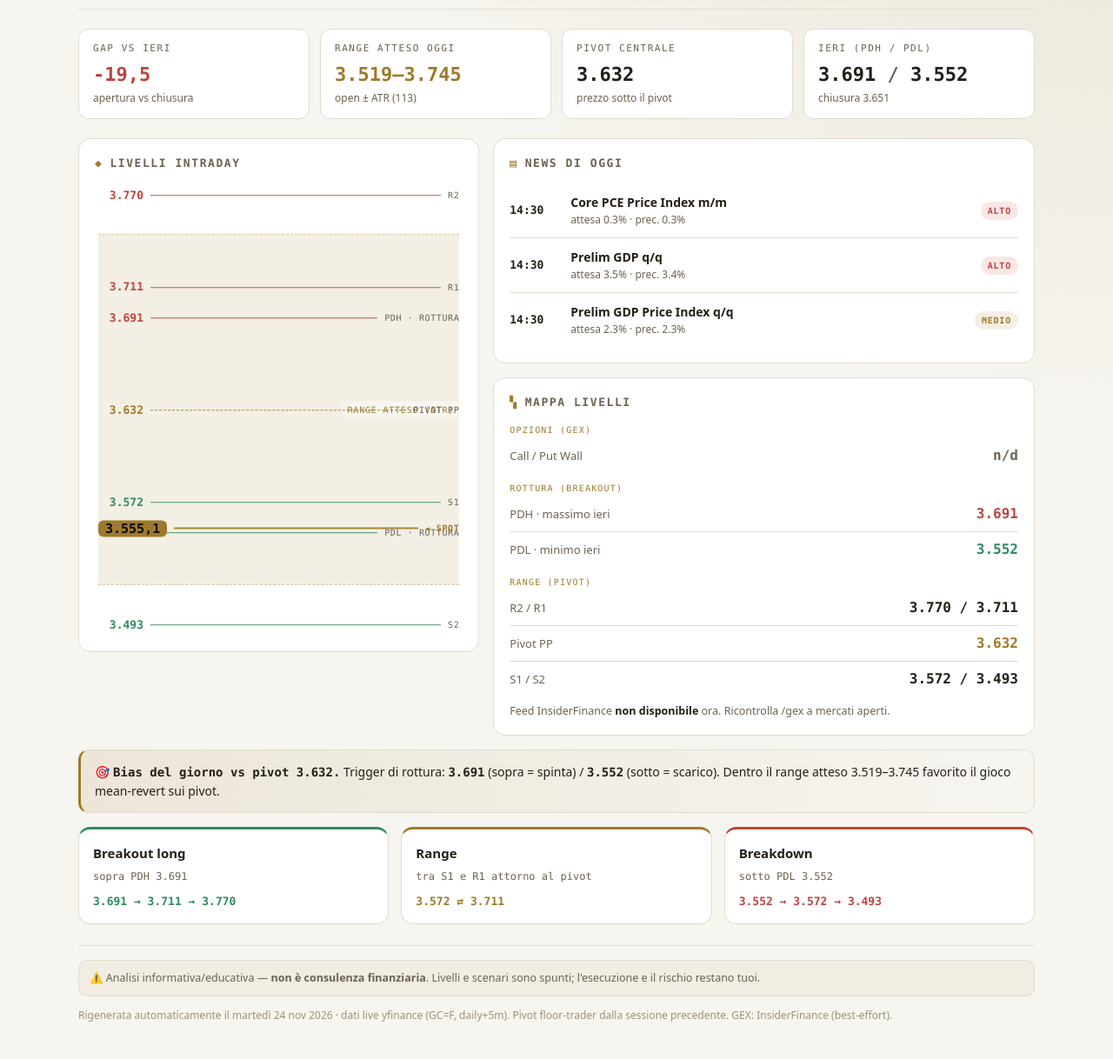
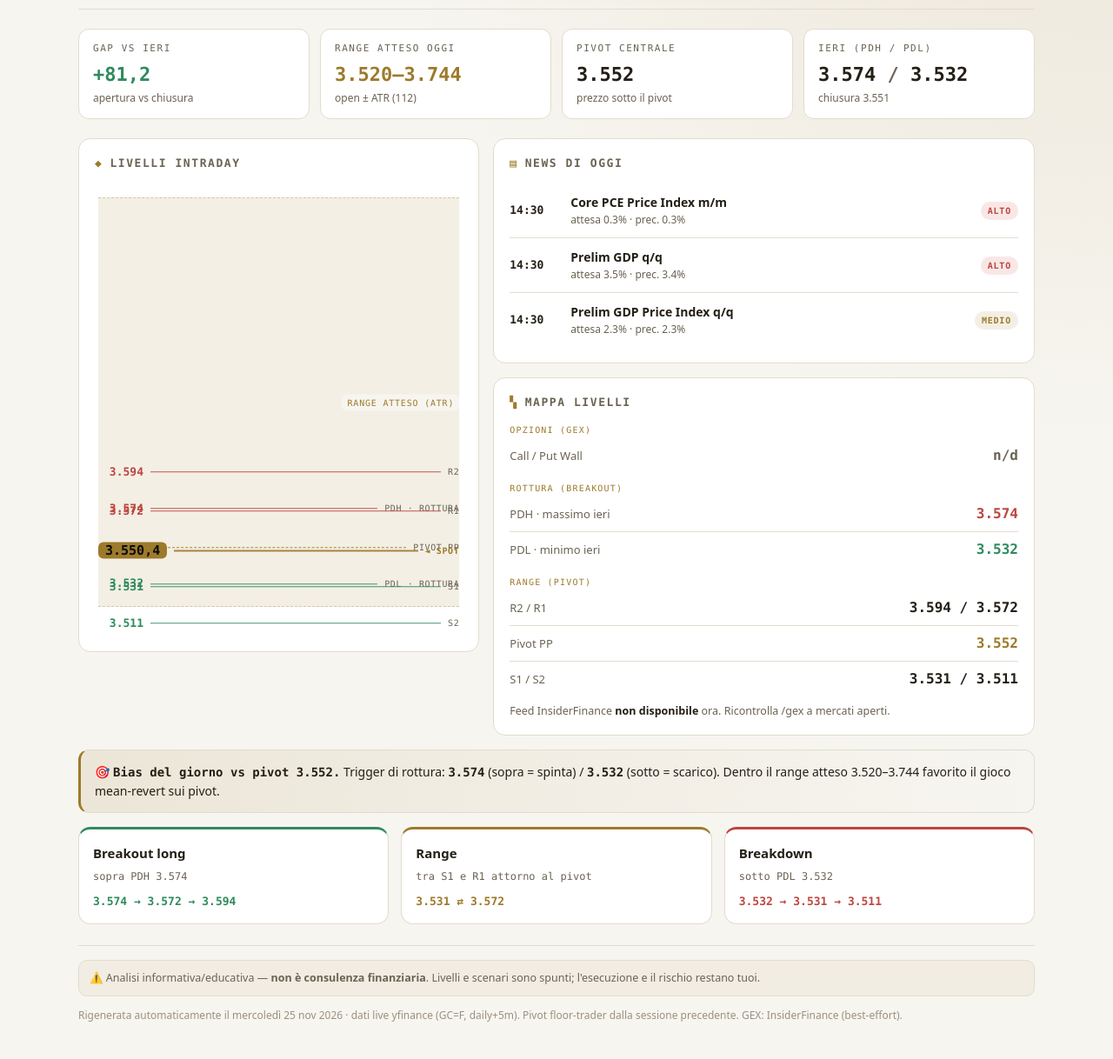
Before and after one commit to Th3Bl4ck/app-dash, a plain HTML site: page public/index.html in a window 1280 px wide. Shown: the part 195-1413 px from the top of the page at 87% size. Drawn offline with Linux system fonts and the light colour scheme.

Commit message:
chore: rigenera dashboard 2026-11-25 03:37 UTC

```diff
--- a/public/index.html
+++ b/public/index.html
@@ -29,8 +29,8 @@
 </style>
 </head>
 <body>
-<nav class="appnav"><a href="/" aria-current="page">Oro · oggi</a><a href="/xau-weekly.html">Oro · settimana</a><a href="/spx-weekly.html">SP500 · settimana</a><span class="stamp">agg. 25/11 00:00</span></nav>
-<title>XAU intraday — martedì 24 nov 2026</title>
+<nav class="appnav"><a href="/" aria-current="page">Oro · oggi</a><a href="/xau-weekly.html">Oro · settimana</a><a href="/spx-weekly.html">SP500 · settimana</a><span class="stamp">agg. 25/11 04:36</span></nav>
+<title>XAU intraday — mercoledì 25 nov 2026</title>
 <style>
   :root{--bg:#0a0a0b;--surface:#151516;--surface-2:#1e1e20;--border:#2c2c2f;--text:#ececea;--dim:#9a9a97;--faint:#68686a;
     --accent:#c8a24b;--accent-soft:rgba(200,162,75,.13);--up:#3fa372;--up-soft:rgba(63,163,114,.14);--down:#d0554f;--down-soft:rgba(208,85,79,.14);--warn:#e0913f;
@@ -89,40 +89,40 @@
 </style>
 <div class="wrap">
   <header>
-    <div><div class="eyebrow">Intraday · martedì 24 nov 2026</div><h1>XAU<span class="pair">/USD · giornaliera</span></h1></div>
-    <div class="spotbox"><div class="label">Spot · GC=F</div><div class="spot"><span class="cur">$</span>3.555,1</div><div class="badge down">▼ BIAS SHORT · sotto il pivot</div></div>
+    <div><div class="eyebrow">Intraday · mercoledì 25 nov 2026</div><h1>XAU<span class="pair">/USD · giornaliera</span></h1></div>
+    <div class="spotbox"><div class="label">Spot · GC=F</div><div class="spot"><span class="cur">$</span>3.550,4</div><div class="badge down">▼ BIAS SHORT · sotto il pivot</div></div>
   </header>
   <section class="tiles">
-    <div class="tile"><div class="label">Gap vs ieri</div><div class="v neg">-19,5</div><div class="sub">apertura vs chiusura</div></div>
-    <div class="tile"><div class="label">Range atteso oggi</div><div class="v amb">3.519–3.745</div><div class="sub">open ± ATR (113)</div></div>
-    <div class="tile"><div class="label">Pivot centrale</div><div class="v">3.632</div><div class="sub">prezzo sotto il pivot</div></div>
-    <div class="tile"><div class="label">Ieri (PDH / PDL)</div><div class="v">3.691<span style="color:var(--dim)"> / </span>3.552</div><div class="sub">chiusura 3.651</div></div>
+    <div class="tile"><div class="label">Gap vs ieri</div><div class="v pos">+81,2</div><div class="sub">apertura vs chiusura</div></div>
+    <div class="tile"><div class="label">Range atteso oggi</div><div class="v amb">3.520–3.744</div><div class="sub">open ± ATR (112)</div></div>
+    <div class="tile"><div class="label">Pivot centrale</div><div class="v">3.552</div><div class="sub">prezzo sotto il pivot</div></div>
+    <div class="tile"><div class="label">Ieri (PDH / PDL)</div><div class="v">3.574<span style="color:var(--dim)"> / </span>3.532</div><div class="sub">chiusura 3.551</div></div>
   </section>
   <div class="grid">
-    <div class="card"><h2><span class="n">◆</span> Livelli intraday</h2><div class="ladder"><div class="band" style="top:11.2%;height:77.6%"><span class="btag">RANGE ATTESO (ATR)</span></div><div class="lvl res" style="top:2.6%"><span class="px">3.770</span><span class="line"></span><span class="tag">R2</span></div><div class="lvl res" style="top:22.9%"><span class="px">3.711</span><span class="line"></span><span class="tag">R1</span></div><div class="lvl res" style="top:29.7%"><span class="px">3.691</span><span class="line"></span><span class="tag">PDH · rottura</span></div><div class="lvl piv" style="top:50.1%"><span class="px">3.632</span><span class="line"></span><span class="tag">Pivot PP</span></div><div class="lvl sup" style="top:70.5%"><span class="px">3.572</span><span class="line"></span><span class="tag">S1</span></div><div class="lvl sup" style="top:77.2%"><span class="px">3.552</span><span class="line"></span><span class="tag">PDL · rottura</span></div><div class="lvl sup" style="top:97.6%"><span class="px">3.493</span><span class="line"></span><span class="tag">S2</span></div><div class="lvl spot" style="top:76.3%"><span class="px">3.555,1</span><span class="line"></span><span class="tag">◄ SPOT</span></div></div></div>
+    <div class="card"><h2><span class="n">◆</span> Livelli intraday</h2><div class="ladder"><div class="band" style="top:3.0%;height:90.7%"><span class="btag">RANGE ATTESO (ATR)</span></div><div class="lvl res" style="top:63.8%"><span class="px">3.594</span><span class="line"></span><span class="tag">R2</span></div><div class="lvl res" style="top:71.8%"><span class="px">3.574</span><span class="line"></span><span class="tag">PDH · rottura</span></div><div class="lvl res" style="top:72.4%"><span class="px">3.572</span><span class="line"></span><span class="tag">R1</span></div><div class="lvl piv" style="top:80.5%"><span class="px">3.552</span><span class="line"></span><span class="tag">Pivot PP</span></div><div class="lvl sup" style="top:88.5%"><span class="px">3.532</span><span class="line"></span><span class="tag">PDL · rottura</span></div><div class="lvl sup" style="top:89.1%"><span class="px">3.531</span><span class="line"></span><span class="tag">S1</span></div><div class="lvl sup" style="top:97.2%"><span class="px">3.511</span><span class="line"></span><span class="tag">S2</span></div><div class="lvl spot" style="top:81.2%"><span class="px">3.550,4</span><span class="line"></span><span class="tag">◄ SPOT</span></div></div></div>
     <div style="display:flex;flex-direction:column;gap:16px">
       <div class="card"><h2><span class="n">▤</span> News di oggi</h2><div class="ev"><div class="day"><b>14:30</b></div><div class="ttl">Core PCE Price Index m/m<small>attesa 0.3% · prec. 0.3%</small></div><span class="imp hi">Alto</span></div><div class="ev"><div class="day"><b>14:30</b></div><div class="ttl">Prelim GDP q/q<small>attesa 3.5% · prec. 3.4%</small></div><span class="imp hi">Alto</span></div><div class="ev"><div class="day"><b>14:30</b></div><div class="ttl">Prelim GDP Price Index q/q<small>attesa 2.3% · prec. 2.3%</small></div><span class="imp md">Medio</span></div></div>
       <div class="card"><h2><span class="n">▚</span> Mappa livelli</h2>
         <div class="grp"><div class="lab">Opzioni (GEX)</div><div class="kv"><span class="k">Call / Put Wall</span><span class="v" style="color:var(--dim)">n/d</span></div></div>
         <div class="grp"><div class="lab">Rottura (breakout)</div>
-          <div class="kv"><span class="k">PDH · massimo ieri</span><span class="v" style="color:var(--down)">3.691</span></div>
-          <div class="kv"><span class="k">PDL · minimo ieri</span><span class="v" style="color:var(--up)">3.552</span></div></div>
+          <div class="kv"><span class="k">PDH · massimo ieri</span><span class="v" style="color:var(--down)">3.574</span></div>
+          <div class="kv"><span class="k">PDL · minimo ieri</span><span class="v" style="color:var(--up)">3.532</span></div></div>
         <div class="grp"><div class="lab">Range (pivot)</div>
-          <div class="kv"><span class="k">R2 / R1</span><span class="v">3.770 / 3.711</span></div>
-          <div class="kv"><span class="k">Pivot PP</span><span class="v" style="color:var(--accent)">3.632</span></div>
-          <div class="kv"><span class="k">S1 / S2</span><span class="v">3.572 / 3.493</span></div></div>
+          <div class="kv"><span class="k">R2 / R1</span><span class="v">3.594 / 3.572</span></div>
+          <div class="kv"><span class="k">Pivot PP</span><span class="v" style="color:var(--accent)">3.552</span></div>
+          <div class="kv"><span class="k">S1 / S2</span><span class="v">3.531 / 3.511</span></div></div>
         <div class="gexnote">Feed InsiderFinance <b>non disponibile</b> ora. Ricontrolla /gex a mercati aperti.</div></div>
     </div>
   </div>
-  <div class="hero">🎯 <b>Bias del giorno vs pivot 3.632.</b> Trigger di rottura: <b>3.691</b> (sopra = spinta) / <b>3.552</b> (sotto = scarico). Dentro il range atteso 3.519–3.745 favorito il gioco mean-revert sui pivot.</div>
+  <div class="hero">🎯 <b>Bias del giorno vs pivot 3.552.</b> Trigger di rottura: <b>3.574</b> (sopra = spinta) / <b>3.532</b> (sotto = scarico). Dentro il range atteso 3.520–3.744 favorito il gioco mean-revert sui pivot.</div>
   <div class="scen">
-    <div class="sc up"><h3>Breakout long</h3><div class="trig">sopra PDH 3.691</div><div class="path">3.691 → 3.711 → 3.770</div></div>
-    <div class="sc range"><h3>Range</h3><div class="trig">tra S1 e R1 attorno al pivot</div><div class="path">3.572 ⇄ 3.711</div></div>
-    <div class="sc down"><h3>Breakdown</h3><div class="trig">sotto PDL 3.552</div><div class="path">3.552 → 3.572 → 3.493</div></div>
+    <div class="sc up"><h3>Breakout long</h3><div class="trig">sopra PDH 3.574</div><div class="path">3.574 → 3.572 → 3.594</div></div>
+    <div class="sc range"><h3>Range</h3><div class="trig">tra S1 e R1 attorno al pivot</div><div class="path">3.531 ⇄ 3.572</div></div>
+    <div class="sc down"><h3>Breakdown</h3><div class="trig">sotto PDL 3.532</div><div class="path">3.532 → 3.531 → 3.511</div></div>
   </div>
   <footer>
     <div class="disc">⚠️ Analisi informativa/educativa — <b>non è consulenza finanziaria</b>. Livelli e scenari sono spunti; l'esecuzione e il rischio restano tuoi.</div>
-    Rigenerata automaticamente il martedì 24 nov 2026 · dati live yfinance (GC=F, daily+5m). Pivot floor-trader dalla sessione precedente. GEX: InsiderFinance (best-effort).
+    Rigenerata automaticamente il mercoledì 25 nov 2026 · dati live yfinance (GC=F, daily+5m). Pivot floor-trader dalla sessione precedente. GEX: InsiderFinance (best-effort).
   </footer>
 </div>
 <script>
```
Also changed, not shown: public/spx-weekly.html (+2 -2 lines), public/xau-weekly.html (+10 -10 lines).
